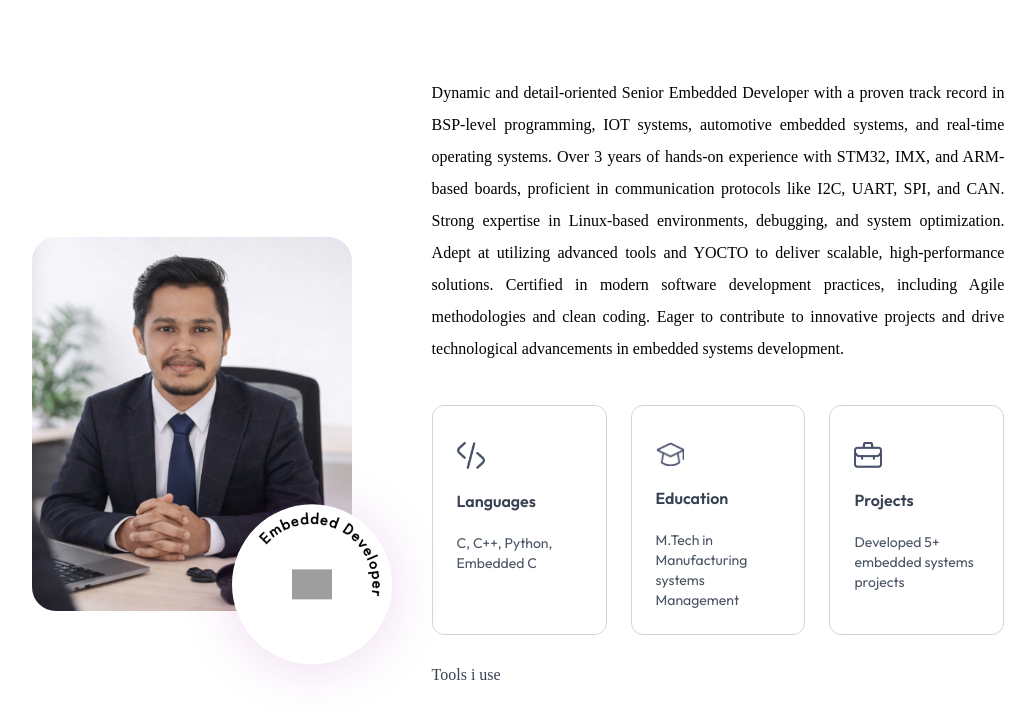
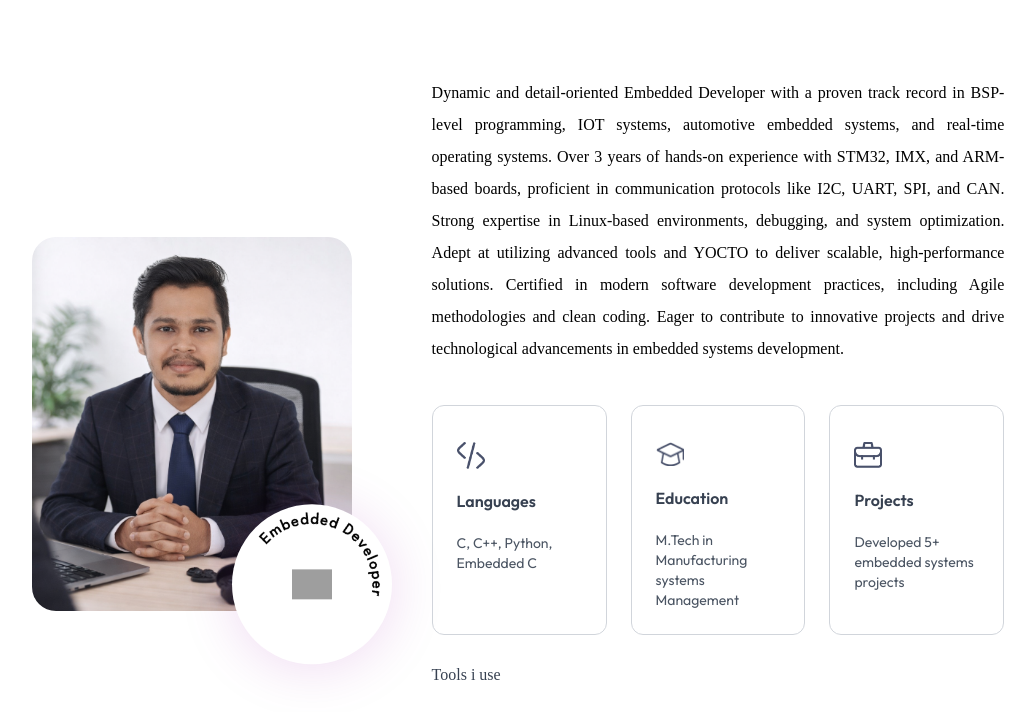
Before and after one commit to aravind-warrier/aravind_warrier.github.io, a website: page index.html in a window 1280 px wide. Shown: the part 927-1639 px from the top of the page, without its empty margins (122-1157 px from the left). Drawn offline with Linux system fonts and the light colour scheme; grey boxes are pictures that could not be loaded; a web font is replaced by a local one.

Commit message:
update in about me

```diff
--- a/index.html
+++ b/index.html
@@ -110,7 +110,7 @@
                 </div>
             </div>
             <div class="flex-1">
-                <p class="mb-10 max-w-2xl font-Ovo" style="text-align: justify;">Dynamic and detail-oriented Senior Embedded Developer with a proven track record in BSP-level programming, IOT systems, automotive embedded systems, and real-time operating systems. Over 3 years of hands-on experience with STM32, IMX, and ARM-based boards, proficient in communication protocols like I2C, UART, SPI, and CAN. Strong expertise in Linux-based environments, debugging, and system optimization. Adept at utilizing advanced tools and YOCTO to deliver scalable, high-performance solutions. Certified in modern software development practices, including Agile methodologies and clean coding. Eager to contribute to innovative projects and drive technological advancements in embedded systems development.</p>
+                <p class="mb-10 max-w-2xl font-Ovo" style="text-align: justify;">Dynamic and detail-oriented Embedded Developer with a proven track record in BSP-level programming, IOT systems, automotive embedded systems, and real-time operating systems. Over 3 years of hands-on experience with STM32, IMX, and ARM-based boards, proficient in communication protocols like I2C, UART, SPI, and CAN. Strong expertise in Linux-based environments, debugging, and system optimization. Adept at utilizing advanced tools and YOCTO to deliver scalable, high-performance solutions. Certified in modern software development practices, including Agile methodologies and clean coding. Eager to contribute to innovative projects and drive technological advancements in embedded systems development.</p>
                 <ul class="grid grid-cols-1 sm:grid-cols-3 gap-6 max-w-2xl">
                     <li
                         class="border border-gray-300 dark:border-white/30 rounded-xl p-6 cursor-pointer hover:bg-lightHover hover:-translate-y-1 duration-500 hover:shadow-black dark:hover:shadow-white/80 dark:hover:bg-darkHover/50">
```
